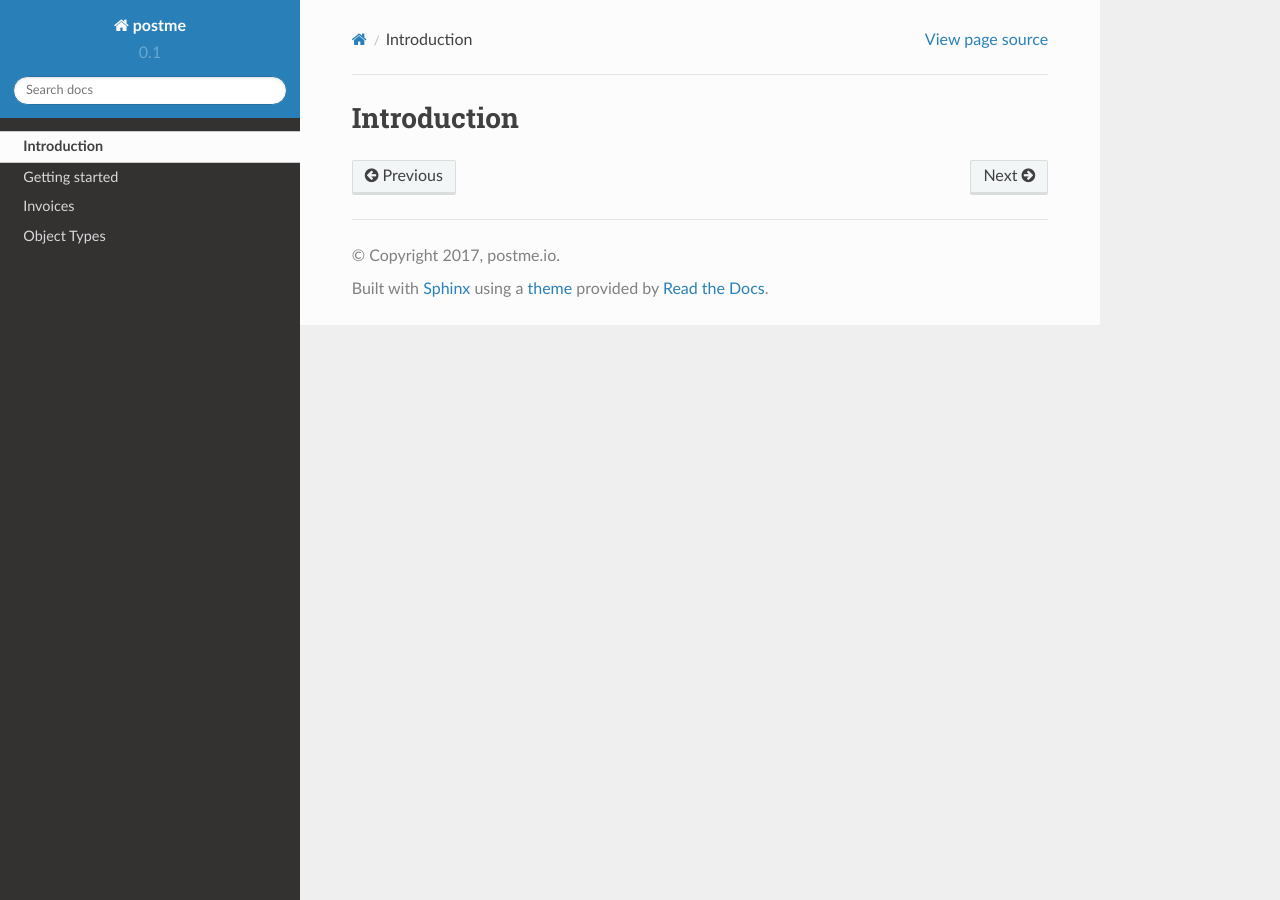
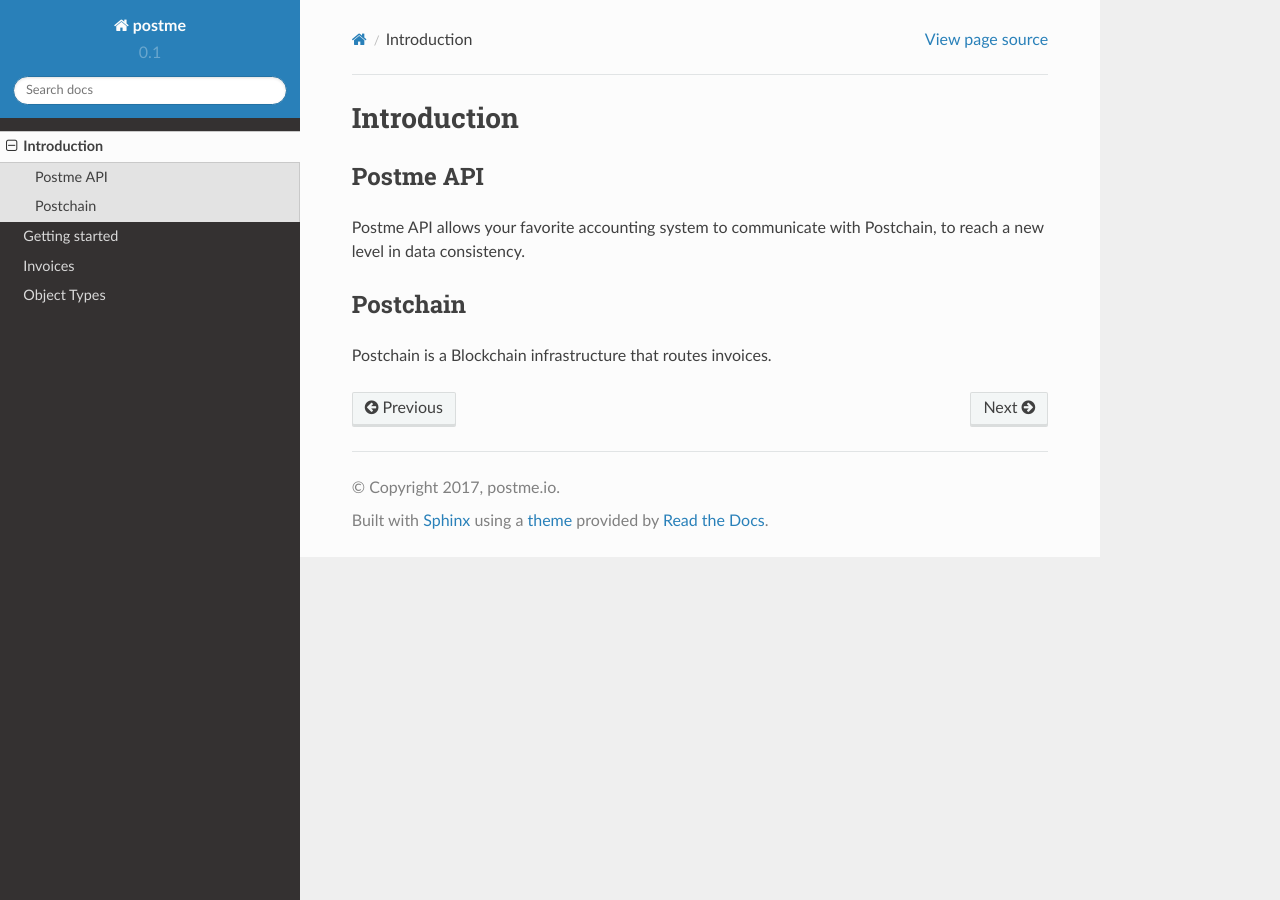
Before and after one commit to birdydigital/postme-docs, a Sphinx documentation site: the page built from docs/introduction.rst, in a window 1280 px wide. Built offline with Sphinx 7.4.7 and the Read the Docs theme 2.0.0, drawn with Linux system fonts in a browser that asks for light colours.

Commit message:
Try fix index doc

```diff
--- a/docs/getting-started.rst
+++ b/docs/getting-started.rst
@@ -3,8 +3,8 @@
 Getting started
 ===============
 
-Access and API keys
--------------------
+Postme Access and API keys
+--------------------------
 
 Create a developer account
 ~~~~~~~~~~~~~~~~~~~~~~~~~~
@@ -62,3 +62,8 @@
                             header of request
    :statuscode 200: No error
    :statuscode 401: Unauthorized
+
+
+
+Postchain Access and API keys
+-----------------------------
--- a/docs/introduction.rst
+++ b/docs/introduction.rst
@@ -2,3 +2,14 @@
 
 Introduction
 ============
+
+Postme API
+----------
+
+Postme API allows your favorite accounting system to communicate with Postchain, to reach a new level in data consistency.
+
+
+Postchain
+---------
+
+Postchain is a Blockchain infrastructure that routes invoices.
```
